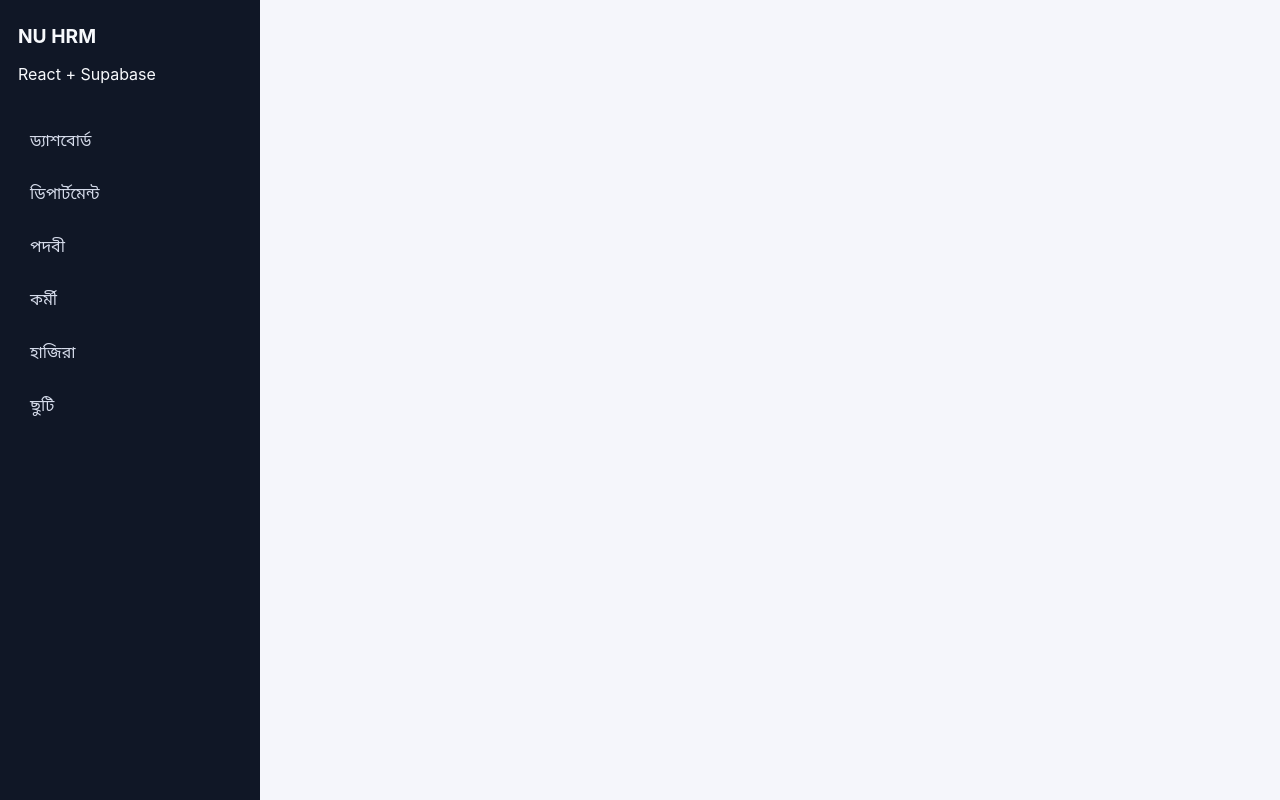
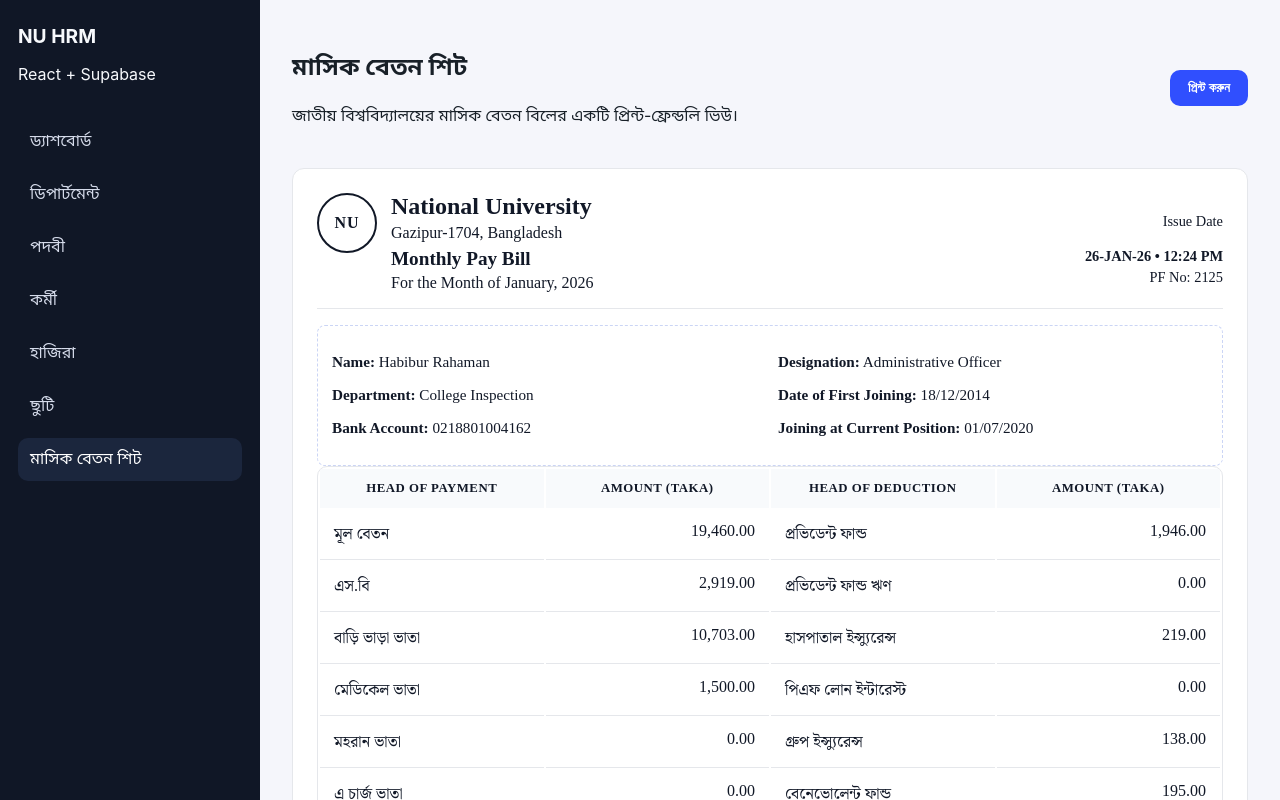
Before and after one commit to creativehabib/nu-hrm-project, a React (Vite) app: page /salary-sheet in a window 1280 px wide. Shown: the top 800 px of the page. Built offline with nearby package versions, Linux system fonts and the light colour scheme; no server answers.

Commit message:
Add monthly salary sheet view

```diff
--- a/src/App.jsx
+++ b/src/App.jsx
@@ -5,6 +5,7 @@
 import Employees from "./pages/Employees.jsx";
 import Attendance from "./pages/Attendance.jsx";
 import Leaves from "./pages/Leaves.jsx";
+import SalarySheet from "./pages/SalarySheet.jsx";
 
 const navItems = [
   { path: "/", label: "ড্যাশবোর্ড" },
@@ -12,7 +13,8 @@
   { path: "/designations", label: "পদবী" },
   { path: "/employees", label: "কর্মী" },
   { path: "/attendance", label: "হাজিরা" },
-  { path: "/leaves", label: "ছুটি" }
+  { path: "/leaves", label: "ছুটি" },
+  { path: "/salary-sheet", label: "মাসিক বেতন শিট" }
 ];
 
 export default function App() {
@@ -39,6 +41,7 @@
           <Route path="/employees" element={<Employees />} />
           <Route path="/attendance" element={<Attendance />} />
           <Route path="/leaves" element={<Leaves />} />
+          <Route path="/salary-sheet" element={<SalarySheet />} />
         </Routes>
       </main>
     </div>
--- /dev/null
+++ b/src/pages/SalarySheet.jsx
@@ -0,0 +1,192 @@
+const paymentItems = [
+  { label: "মূল বেতন", amount: "19,460.00" },
+  { label: "এস.বি", amount: "2,919.00" },
+  { label: "বাড়ি ভাড়া ভাতা", amount: "10,703.00" },
+  { label: "মেডিকেল ভাতা", amount: "1,500.00" },
+  { label: "মহরান ভাতা", amount: "0.00" },
+  { label: "এ চার্জ ভাতা", amount: "0.00" },
+  { label: "উৎসব ভাতা", amount: "0.00" },
+  { label: "বই ভাতা", amount: "0.00" },
+  { label: "টেলিফোন ভাতা", amount: "0.00" },
+  { label: "শিশু ভাতা", amount: "500.00" },
+  { label: "অন্যান্য", amount: "0.00" }
+];
+
+const deductionItems = [
+  { label: "প্রভিডেন্ট ফান্ড", amount: "1,946.00" },
+  { label: "প্রভিডেন্ট ফান্ড ঋণ", amount: "0.00" },
+  { label: "হাসপাতাল ইন্স্যুরেন্স", amount: "219.00" },
+  { label: "পিএফ লোন ইন্টারেস্ট", amount: "0.00" },
+  { label: "গ্রুপ ইন্স্যুরেন্স", amount: "138.00" },
+  { label: "বেনেভোলেন্ট ফান্ড", amount: "195.00" },
+  { label: "ভেহিকেল চার্জ", amount: "500.00" },
+  { label: "ব্যক্তিগত যান ব্যবহার", amount: "200.00" },
+  { label: "হাউস লোন", amount: "18,333.00" },
+  { label: "অ্যাসোসিয়েশন কন্ট্রিবিউশন", amount: "25.00" },
+  { label: "ডিডাকশন অন স্যালারি", amount: "0.00" },
+  { label: "অন্যান্য কন্ট্রিবিউশন/ডোনেশন", amount: "188.00" },
+  { label: "ইনকাম ট্যাক্স", amount: "0.00" },
+  { label: "টেলিফোন ডিডাকশন", amount: "0.00" },
+  { label: "ইউটিলিটি বিল", amount: "0.00" },
+  { label: "রেভিনিউ", amount: "10.00" },
+  { label: "হাউস লোন ইন্টারেস্ট", amount: "0.00" },
+  { label: "অন্যান্য", amount: "0.00" }
+];
+
+const totalPayment = "35,082.00";
+const totalDeduction = "21,754.00";
+const netPay = "13,328.00";
+
+export default function SalarySheet() {
+  const maxRows = Math.max(paymentItems.length, deductionItems.length);
+  const rows = Array.from({ length: maxRows }, (_, index) => ({
+    payment: paymentItems[index],
+    deduction: deductionItems[index]
+  }));
+
+  return (
+    <div>
+      <header className="page-header print-hidden">
+        <div>
+          <h2>মাসিক বেতন শিট</h2>
+          <p>জাতীয় বিশ্ববিদ্যালয়ের মাসিক বেতন বিলের একটি প্রিন্ট-ফ্রেন্ডলি ভিউ।</p>
+        </div>
+        <button className="button" onClick={() => window.print()}>
+          প্রিন্ট করুন
+        </button>
+      </header>
+
+      <section className="print-area salary-sheet">
+        <div className="print-header salary-header">
+          <div className="salary-title">
+            <div className="logo-mark">NU</div>
+            <div>
+              <h1>National University</h1>
+              <p>Gazipur-1704, Bangladesh</p>
+              <h2>Monthly Pay Bill</h2>
+              <p>For the Month of January, 2026</p>
+            </div>
+          </div>
+          <div className="issue-meta">
+            <p>Issue Date</p>
+            <strong>26-JAN-26 • 12:24 PM</strong>
+            <span>PF No: 2125</span>
+          </div>
+        </div>
+
+        <div className="salary-meta">
+          <div>
+            <p>
+              <strong>Name:</strong> Habibur Rahaman
+            </p>
+            <p>
+              <strong>Department:</strong> College Inspection
+            </p>
+            <p>
+              <strong>Bank Account:</strong> 0218801004162
+            </p>
+          </div>
+          <div>
+            <p>
+              <strong>Designation:</strong> Administrative Officer
+            </p>
+            <p>
+              <strong>Date of First Joining:</strong> 18/12/2014
+            </p>
+            <p>
+              <strong>Joining at Current Position:</strong> 01/07/2020
+            </p>
+          </div>
+        </div>
+
+        <table className="print-table salary-table">
+          <thead>
+            <tr>
+              <th>Head of Payment</th>
+              <th>Amount (Taka)</th>
+              <th>Head of Deduction</th>
+              <th>Amount (Taka)</th>
+            </tr>
+          </thead>
+          <tbody>
+            {rows.map((row, index) => (
+              <tr key={`salary-row-${index}`}>
+                <td>{row.payment?.label ?? ""}</td>
+                <td className="amount-cell">{row.payment?.amount ?? ""}</td>
+                <td>{row.deduction?.label ?? ""}</td>
+                <td className="amount-cell">{row.deduction?.amount ?? ""}</td>
+              </tr>
+            ))}
+          </tbody>
+          <tfoot>
+            <tr className="summary-row">
+              <td>Total Payment</td>
+              <td className="amount-cell">{totalPayment}</td>
+              <td>Total Deduction</td>
+              <td className="amount-cell">{totalDeduction}</td>
+            </tr>
+            <tr className="summary-row net-row">
+              <td colSpan={2}>Net Pay</td>
+              <td colSpan={2} className="amount-cell">
+                {netPay}
+              </td>
+            </tr>
+          </tfoot>
+        </table>
+
+        <div className="print-section salary-footer">
+          <p>
+            <strong>Total Tk. (In Words):</strong> Thirteen Thousand Three Hundred Twenty-Eight
+            Only
+          </p>
+          <p className="salary-note">
+            অনুগ্রহ করে মোট {netPay} টাকা আমার সোনালী ব্যাংক, জাতীয় বিশ্ববিদ্যালয় শাখা,
+            গাজীপুর-১৭০৪ এর 0218801004162 নম্বর সেভিংস অ্যাকাউন্টে জমা দিন। কোনো ভুল বা
+            অসঙ্গতি থাকলে অনতিবিলম্বে স্যালারি সেকশনকে জানান।
+          </p>
+        </div>
+
+        <div className="signature-grid">
+          <div>
+            <div className="signature-line" />
+            <p>LDA/UDA (Salary)</p>
+          </div>
+          <div>
+            <div className="signature-line" />
+            <p>Section Officer (Salary)</p>
+          </div>
+          <div>
+            <div className="signature-line" />
+            <p>Asst. Director (Salary)</p>
+          </div>
+          <div>
+            <div className="signature-line" />
+            <p>Deputy Director (Salary)</p>
+          </div>
+        </div>
+
+        <div className="salary-acknowledge">
+          <p>
+            <strong>Name:</strong> Habibur Rahaman
+          </p>
+          <p>
+            <strong>Designation:</strong> Administrative Officer
+          </p>
+          <p>
+            <strong>Department:</strong> College Inspection
+          </p>
+          <p>
+            <strong>Bank Account:</strong> 0218801004162
+          </p>
+          <p>
+            <strong>PF No:</strong> 2125
+          </p>
+          <div className="signature-block">
+            <div className="signature-line" />
+            <p>Signature</p>
+          </div>
+        </div>
+      </section>
+    </div>
+  );
+}
--- a/src/styles/main.css
+++ b/src/styles/main.css
@@ -298,6 +298,127 @@
   border-bottom: none;
 }
 
+.salary-sheet {
+  font-family: "Times New Roman", "Noto Serif Bengali", serif;
+  color: #111827;
+}
+
+.salary-header {
+  align-items: center;
+}
+
+.salary-title {
+  display: flex;
+  gap: 14px;
+  align-items: flex-start;
+}
+
+.salary-title h1 {
+  margin: 0;
+  font-size: 1.5rem;
+}
+
+.salary-title h2 {
+  margin: 6px 0 0;
+  font-size: 1.2rem;
+}
+
+.salary-title p {
+  margin: 4px 0 0;
+}
+
+.logo-mark {
+  width: 60px;
+  height: 60px;
+  border-radius: 50%;
+  border: 2px solid #111827;
+  display: grid;
+  place-items: center;
+  font-weight: 700;
+  letter-spacing: 1px;
+}
+
+.issue-meta {
+  text-align: right;
+  display: flex;
+  flex-direction: column;
+  gap: 4px;
+  font-size: 0.9rem;
+}
+
+.salary-meta {
+  display: grid;
+  grid-template-columns: repeat(auto-fit, minmax(240px, 1fr));
+  gap: 8px 16px;
+  border: 1px dashed #cbd5f5;
+  padding: 12px 14px;
+  border-radius: 8px;
+  font-size: 0.95rem;
+}
+
+.salary-table th {
+  text-transform: uppercase;
+  letter-spacing: 0.04em;
+  font-size: 0.8rem;
+}
+
+.amount-cell {
+  text-align: right;
+  font-variant-numeric: tabular-nums;
+}
+
+.salary-table tfoot .summary-row td {
+  font-weight: 700;
+  background: #f8fafc;
+}
+
+.salary-table tfoot .net-row td {
+  background: #eef2ff;
+  font-size: 1rem;
+}
+
+.salary-footer {
+  border-top: 1px solid #e5e7eb;
+  padding-top: 12px;
+  font-size: 0.95rem;
+}
+
+.salary-note {
+  margin-top: 8px;
+  line-height: 1.5;
+}
+
+.signature-grid {
+  margin-top: 24px;
+  display: grid;
+  grid-template-columns: repeat(auto-fit, minmax(180px, 1fr));
+  gap: 16px;
+  text-align: center;
+  font-size: 0.85rem;
+}
+
+.signature-line {
+  height: 1px;
+  background: #111827;
+  margin: 24px 0 6px;
+}
+
+.salary-acknowledge {
+  margin-top: 24px;
+  display: grid;
+  grid-template-columns: repeat(auto-fit, minmax(200px, 1fr));
+  gap: 8px 16px;
+  padding: 12px 14px;
+  border: 1px dashed #cbd5f5;
+  border-radius: 8px;
+  font-size: 0.9rem;
+}
+
+.signature-block {
+  grid-column: 1 / -1;
+  text-align: right;
+}
+
 @media print {
   @page {
     size: A4;
```
